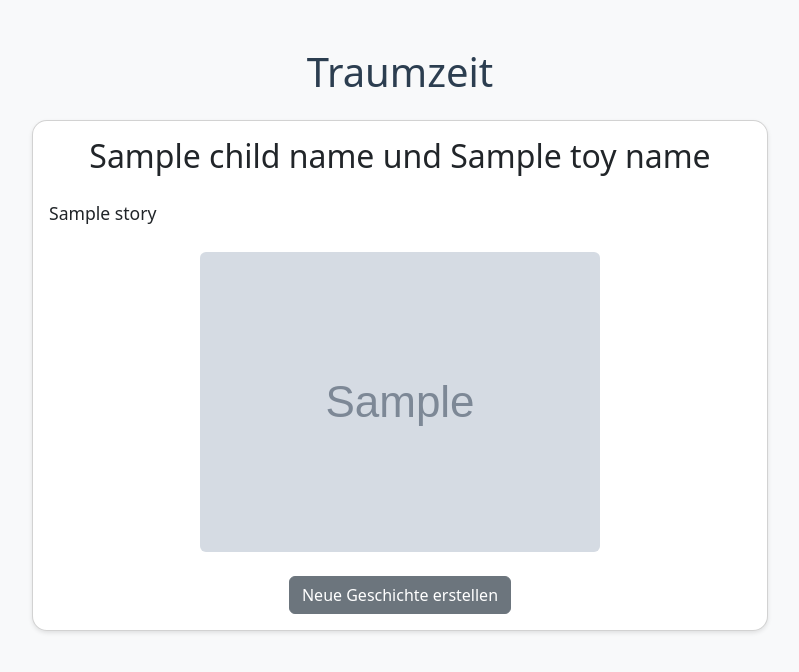
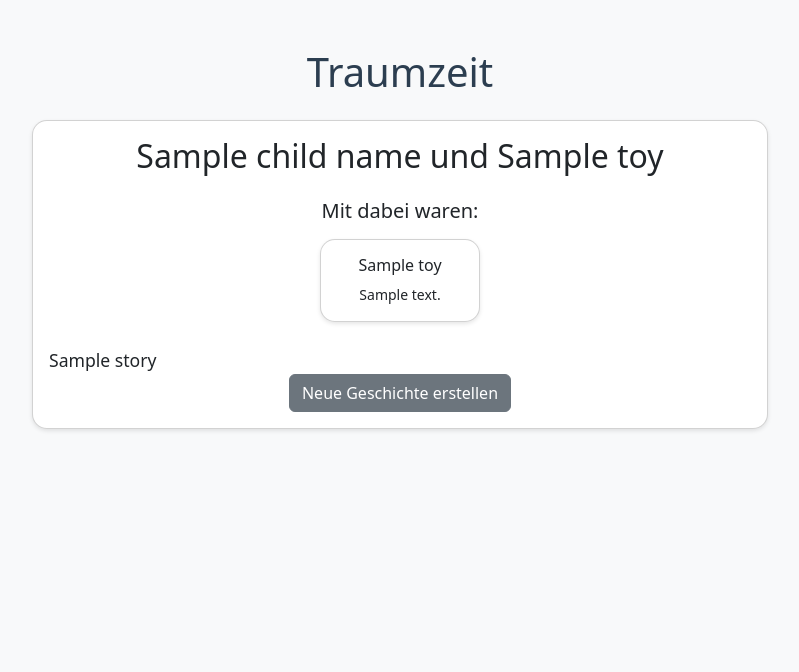
Before and after one commit to GiannoUnchained/Traumzeit, a FastAPI app: template templates/story.html in a window 1280 px wide. Shown: the top 672 px of the page, without its empty margins (240-1039 px from the left). Run offline with FastAPI, Linux system fonts and the light colour scheme; the template is opened without the code that fills it: most values are stand-ins (such as "Sample title", 1, 10 or a date in 2020); grey boxes marked "Sample" are stand-in pictures.

Commit message:
Feature: Mehrere Stofftiere hinzufügen und Bildgenerierung entfernt
- Möglichkeit hinzugefügt, mehrere Stofftiere zu einer Geschichte hinzuzufügen
- UI für das Hinzufügen und Entfernen von Stofftieren implementiert
- Backend für die Verarbeitung mehrerer Stofftiere angepasst
- Bildgenerierungsfunktionalität entfernt
- Code bereinigt und Fehlerbehandlung verbessert

```diff
--- a/main.py
+++ b/main.py
@@ -19,10 +19,17 @@ story_generator = StoryGenerator()
 class StoryRequest(BaseModel):
     child_name: str
     child_age: int  # in months
-    toy_name: str
-    toy_description: str
+    toy_names: list[str]
+    toy_descriptions: list[str]
     story_style: str
     story_length: str
+
+    def get_toys(self):
+        """Return a list of dicts with toy data"""
+        return [
+            {"name": name, "description": desc}
+            for name, desc in zip(self.toy_names, self.toy_descriptions)
+        ]
 
 @app.get("/", response_class=HTMLResponse)
 async def home(request: Request):
@@ -32,44 +39,53 @@ async def home(request: Request):
 async def generate_story(request: Request,
                         child_name: str = Form(...),
                         child_age: int = Form(...),
-                        toy_name: str = Form(...),
-                        toy_description: str = Form(...),
+                        toy_names: list[str] = Form(...),
+                        toy_descriptions: list[str] = Form(...),
                         story_style: str = Form(...),
                         story_length: str = Form(...)):
     try:
-        # Erstelle ein Daten-Dict
+        # Validate that we have the same number of names and descriptions
+        if len(toy_names) != len(toy_descriptions):
+            raise ValueError("Anzahl der Stofftiernamen stimmt nicht mit der Anzahl der Beschreibungen überein")
+
+        # Create a data dict with all toys
         data = {
             "child_name": child_name,
             "child_age": child_age,
-            "toy_name": toy_name,
-            "toy_description": toy_description,
+            "toy_names": toy_names,
+            "toy_descriptions": toy_descriptions,
+            "toys": [{"name": name, "description": desc} for name, desc in zip(toy_names, toy_descriptions)],
             "story_style": story_style,
             "story_length": story_length
         }
 
+        print(f"Eingabedaten: {data}")
+
         # Generiere die Geschichte
         story = story_generator.generate_story(data)
+        print(f"Generierte Geschichte: {story[:100]}...")
 
-        # Generiere die Bildbeschreibung
-        image_prompt = story_generator.generate_image_prompt(story)
 
-        # Generiere das Bild
-        image_url = story_generator.generate_image_url(image_prompt)
+        # Erstelle eine Fallback-Geschichte, falls die generierte Geschichte leer ist
+        if not story or len(story.strip()) < 10:
+            print("Verwende Fallback-Geschichte")
+            toys_text = ", ".join(toy_names[:-1] + ["und " + toy_names[-1]] if len(toy_names) > 1 else toy_names)
+            story = f"Einmal in einer schönen Nacht... träumte {child_name} zusammen mit {toys_text} von einem wunderbaren Abenteuer. Sie erlebten viele spannende Dinge und hatten viel Spaß. Am Ende des Abenteuers waren alle müde und glücklich. Und so schlief {child_name} ein, während {toy_names[0]} wach blieb und über ihn/sie Wache hielt."
 
         return templates.TemplateResponse("story.html", {
             "request": request,
             "story": story,
             "child_name": child_name,
-            "toy_name": toy_name,
-            "image_url": image_url
+            "toy_name": ", ".join(toy_names),  # For backward compatibility
+            "toys": data["toys"]  # Pass all toys to the template
         })
     except Exception as e:
         return templates.TemplateResponse("story.html", {
             "request": request,
             "story": f"Es ist ein Fehler aufgetreten: {str(e)}",
             "child_name": child_name,
-            "toy_name": toy_name,
-            "image_url": "https://via.placeholder.com/1024x1024?text=Fehler"
+            "toy_name": toy_names[0] if toy_names else "",
+            "toys": [{"name": name, "description": desc} for name, desc in zip(toy_names, toy_descriptions)] if toy_names and toy_descriptions else []
         })
 
 if __name__ == "__main__":
--- a/templates/story.html
+++ b/templates/story.html
@@ -14,12 +14,34 @@
             <div class="col-md-8">
                 <div class="card">
                     <div class="card-body">
-                        <h2 class="card-title text-center mb-4">{{ child_name }} und {{ toy_name }}</h2>
+                        <h2 class="card-title text-center mb-4">
+                            {% if toys and toys|length > 1 %}
+                                {{ child_name }} und {{ toys|length }} Freunde
+                            {% elif toys and toys|length == 1 %}
+                                {{ child_name }} und {{ toys[0].name }}
+                            {% else %}
+                                {{ child_name }}'s Geschichte
+                            {% endif %}
+                        </h2>
+                        {% if toys and toys|length > 0 %}
+                        <div class="toys-list mb-4">
+                            <h5 class="text-center mb-3">Mit dabei waren:</h5>
+                            <div class="d-flex flex-wrap justify-content-center gap-3">
+                                {% for toy in toys %}
+                                <div class="card" style="width: 10rem;">
+                                    <div class="card-body text-center">
+                                        <h6 class="card-title">{{ toy.name if toy.name else 'Unbenannt' }}</h6>
+                                        {% if toy.description %}
+                                        <p class="card-text small">{{ toy.description }}</p>
+                                        {% endif %}
+                                    </div>
+                                </div>
+                                {% endfor %}
+                            </div>
+                        </div>
+                        {% endif %}
                         <div class="story-content">
                             {{ story }}
-                        </div>
-                        <div class="text-center mt-4">
-                            <img src="{{ image_url }}" class="img-fluid rounded mb-4" alt="Illustration zur Geschichte">
                         </div>
                         <div class="text-center">
                             <a href="/" class="btn btn-secondary">Neue Geschichte erstellen</a>
```
Also changed, not shown: app/story_generator.py (+30 -51 lines), templates/index.html (+64 -5 lines).
